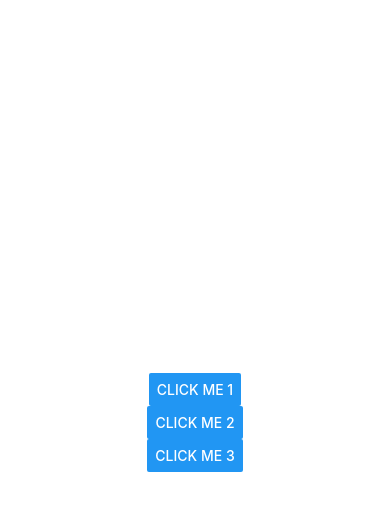
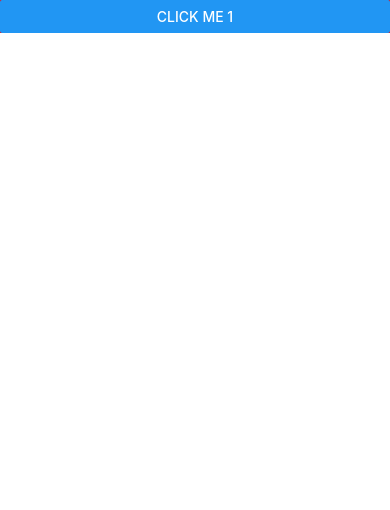
Before and after one commit to uzairqq/DoneWithIt, a React Native app: screen / in a window 390 px wide. Shown: the top 510 px of the page. Built offline with nearby package versions, Linux system fonts and the light colour scheme.

Commit message:
Used Styles

```diff
--- a/App.js
+++ b/App.js
@@ -3,25 +3,8 @@ import { StyleSheet, SafeAreaView, Button, Alert } from "react-native";
 
 export default function App() {
   return (
-    <SafeAreaView style={styles.container}>
+    <SafeAreaView style={styles.buttonStyle}>
       <Button title="Click Me 1" onPress={() => alert("Button 1 Tapped")} />
-      <Button
-        title="Click Me 2"
-        onPress={() =>
-          Alert.alert("Button Tapped 2", "You Clicked Button 2", [
-            { text: "Yes", onPress: () => console.log("Yes Clicked") },
-            { text: "No", onPress: () => console.log("No Clicked") },
-          ])
-        }
-      />
-      <Button
-        title="Click me 3"
-        onPress={() =>
-          Alert.prompt("Button 3", "You Clicked button 3", (text) =>
-            console.log(text)
-          )
-        }
-      />
       <StatusBar style="auto" />
     </SafeAreaView>
   );
@@ -34,4 +17,7 @@ const styles = StyleSheet.create({
     justifyContent: "center",
     alignItems: "center",
   },
+  buttonStyle: {
+    backgroundColor: "red",
+  },
 });
```
